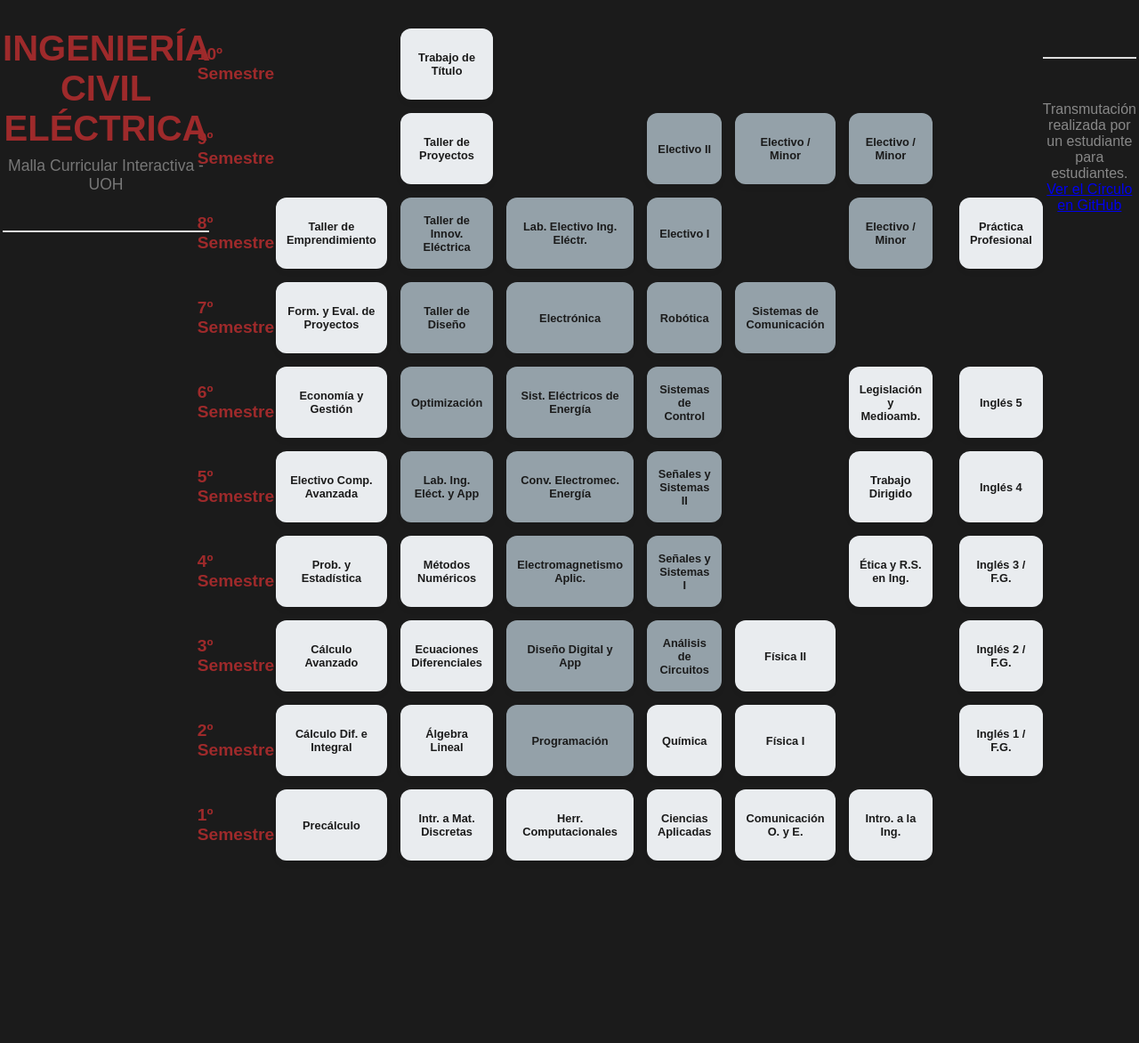
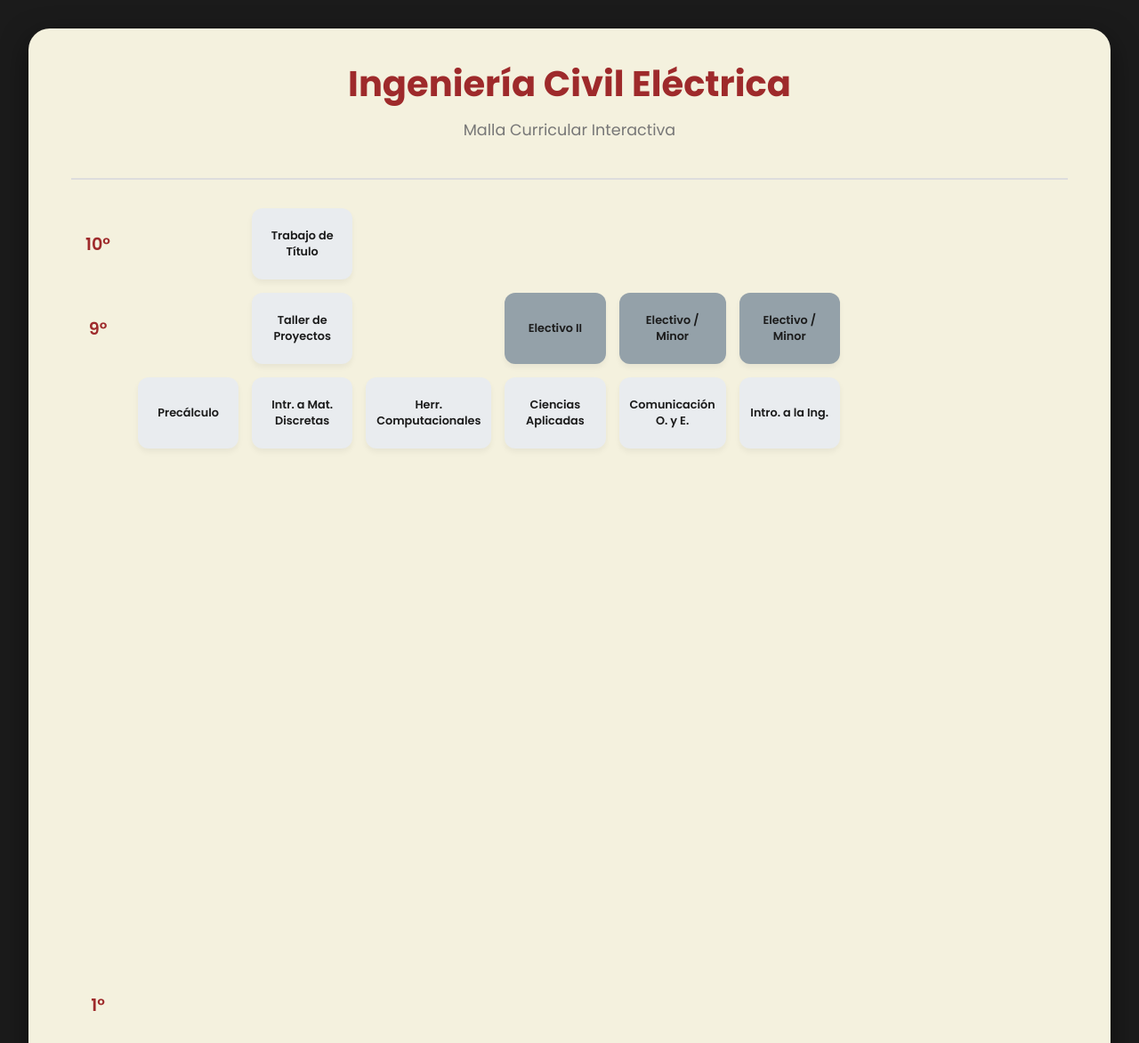
Before and after one commit to RodolfoGalaz/RodolfoGalaz.github.io, a plain HTML site: page index.html in a window 1280 px wide. Shown: the top 1172 px of the page at 89% size. Before the commit the page ends 999 px from the top, so only its background shows below. Drawn offline with Linux system fonts and the light colour scheme.

Commit message:
Update index.html

```diff
--- a/index.html
+++ b/index.html
@@ -4,102 +4,60 @@
     <meta charset="UTF-8">
     <meta name="viewport" content="width=device-width, initial-scale=1.0">
     <title>Malla Interactiva - Ing. Civil Eléctrica</title>
-    <!-- Google Fonts: Cinzel para títulos, Roboto para cuerpo -->
+    <!-- Google Fonts: Poppins, un tipo de letra moderno y redondeado -->
     <link rel="preconnect" href="https://fonts.googleapis.com">
     <link rel="preconnect" href="https://fonts.gstatic.com" crossorigin>
-    <link href="https://fonts.googleapis.com/css2?family=Cinzel:wght@700&family=Roboto:wght@400;700&display=swap" rel="stylesheet">
+    <link href="https://fonts.googleapis.com/css2?family=Poppins:wght@400;600;700&display=swap" rel="stylesheet">
     <link rel="stylesheet" href="css/style.css">
 </head>
 <body>
-    <header>
-        <h1>INGENIERÍA CIVIL ELÉCTRICA</h1>
-        <p class="subtitle">Malla Curricular Interactiva - UOH</p>
-    </header>
 
-    <main class="malla-grid">
-        <!-- SEMESTRE 10 -->
-        <div class="semestre-label" style="grid-row: 1;">10º Semestre</div>
-        <div class="materia tipo-amarillo col-2" id="TIT-1001" data-nombre="Trabajo de Título" data-sct="30" data-prereq="PROY-901" data-desc="Req.: Todos los cursos obligatorios de carrera.">Trabajo de Título</div>
+    <div class="page-container">
+        <header>
+            <h1>Ingeniería Civil Eléctrica</h1>
+            <p class="subtitle">Malla Curricular Interactiva</p>
+        </header>
 
-        <!-- SEMESTRE 9 -->
-        <div class="semestre-label" style="grid-row: 2;">9º Semestre</div>
-        <div class="materia tipo-amarillo col-2" id="PROY-901" data-nombre="Taller de Proyectos" data-sct="12" data-prereq="EMP-801,FORM-701">Taller de Proyectos</div>
-        <div class="materia tipo-verde col-4" id="ELEC-901" data-nombre="Electivo II" data-sct="6" data-prereq="">Electivo II</div>
-        <div class="materia tipo-verde col-5" id="ELEC-902" data-nombre="Electivo / Minor" data-sct="6" data-prereq="">Electivo / Minor</div>
-        <div class="materia tipo-verde col-6" id="ELEC-903" data-nombre="Electivo / Minor" data-sct="6" data-prereq="">Electivo / Minor</div>
+        <main class="malla-grid">
+            <!-- Icono SVG de ejemplo. Lo repetiremos en cada materia. -->
+            <!-- Este es un ícono de "libro" o "documento" simple -->
+            <svg class="materia-icon" xmlns="http://www.w3.org/2000/svg" width="24" height="24" viewBox="0 0 24 24" fill="none" stroke="currentColor" stroke-width="2" stroke-linecap="round" stroke-linejoin="round"><path d="M4 19.5A2.5 2.5 0 0 1 6.5 17H20"></path><path d="M6.5 2H20v20H6.5A2.5 2.5 0 0 1 4 19.5v-15A2.5 2.5 0 0 1 6.5 2z"></path></svg>
 
-        <!-- SEMESTRE 8 -->
-        <div class="semestre-label" style="grid-row: 3;">8º Semestre</div>
-        <div class="materia tipo-amarillo col-1" id="EMP-801" data-nombre="Taller de Emprendimiento" data-sct="6" data-prereq="ECO-601">Taller de Emprendimiento</div>
-        <div class="materia tipo-verde col-2" id="TIE-801" data-nombre="Taller de Innov. en Ing. Eléctrica" data-sct="6" data-prereq="DIS-701">Taller de Innov. Eléctrica</div>
-        <div class="materia tipo-verde col-3" id="LAB-801" data-nombre="Laboratorio Electivo de Ing. Eléctr." data-sct="6" data-prereq="">Lab. Electivo Ing. Eléctr.</div>
-        <div class="materia tipo-verde col-4" id="ELEC-801" data-nombre="Electivo I" data-sct="6" data-prereq="">Electivo I</div>
-        <div class="materia tipo-verde col-6" id="ELEC-802" data-nombre="Electivo / Minor" data-sct="6" data-prereq="">Electivo / Minor</div>
-        <div class="materia tipo-amarillo col-8" id="PRAC-801" data-nombre="Práctica Profesional" data-sct="12" data-prereq="" data-desc="Req.: 150 SCT aprobados.">Práctica Profesional</div>
+            <!-- La estructura de la malla sigue siendo la misma, pero ahora cada materia tiene un div para el texto y el icono se coloca fuera -->
+            <!-- SEMESTRE 10 -->
+            <div class="semestre-label" style="grid-row: 1;">10º</div>
+            <div class="materia tipo-amarillo col-2" id="TIT-1001" data-nombre="Trabajo de Título" data-sct="30" data-prereq="PROY-901" data-desc="Req.: Todos los cursos obligatorios de carrera.">
+                <div class="materia-text">Trabajo de Título</div>
+            </div>
 
-        <!-- SEMESTRE 7 -->
-        <div class="semestre-label" style="grid-row: 4;">7º Semestre</div>
-        <div class="materia tipo-amarillo col-1" id="FORM-701" data-nombre="Formulación y Evaluación de Proyectos" data-sct="6" data-prereq="ECO-601">Form. y Eval. de Proyectos</div>
-        <div class="materia tipo-verde col-2" id="DIS-701" data-nombre="Taller de Diseño" data-sct="6" data-prereq="OPT-601">Taller de Diseño</div>
-        <div class="materia tipo-verde col-3" id="ELEC-701" data-nombre="Electrónica" data-sct="6" data-prereq="CIR-304">Electrónica</div>
-        <div class="materia tipo-verde col-4" id="ROB-701" data-nombre="Robótica" data-sct="6" data-prereq="CON-602">Robótica</div>
-        <div class="materia tipo-verde col-5" id="SISCOM-701" data-nombre="Sistemas de Comunicación" data-sct="6" data-prereq="SEN-503">Sistemas de Comunicación</div>
+            <!-- SEMESTRE 9 -->
+            <div class="semestre-label" style="grid-row: 2;">9º</div>
+            <div class="materia tipo-amarillo col-2" id="PROY-901" data-nombre="Taller de Proyectos" data-sct="12" data-prereq="EMP-801,FORM-701"><div class="materia-text">Taller de Proyectos</div></div>
+            <div class="materia tipo-verde col-4" id="ELEC-901" data-nombre="Electivo II" data-sct="6" data-prereq=""><div class="materia-text">Electivo II</div></div>
+            <div class="materia tipo-verde col-5" id="ELEC-902" data-nombre="Electivo / Minor" data-sct="6" data-prereq=""><div class="materia-text">Electivo / Minor</div></div>
+            <div class="materia tipo-verde col-6" id="ELEC-903" data-nombre="Electivo / Minor" data-sct="6" data-prereq=""><div class="materia-text">Electivo / Minor</div></div>
 
-        <!-- SEMESTRE 6 -->
-        <div class="semestre-label" style="grid-row: 5;">6º Semestre</div>
-        <div class="materia tipo-amarillo col-1" id="ECO-601" data-nombre="Economía y Gestión" data-sct="6" data-prereq="PROB-401">Economía y Gestión</div>
-        <div class="materia tipo-verde col-2" id="OPT-601" data-nombre="Optimización" data-sct="6" data-prereq="NUM-402,LAB-502">Optimización</div>
-        <div class="materia tipo-verde col-3" id="SISEN-601" data-nombre="Sistemas Eléctricos de Energía" data-sct="6" data-prereq="CONV-502">Sist. Eléctricos de Energía</div>
-        <div class="materia tipo-verde col-4" id="CON-602" data-nombre="Sistemas de Control" data-sct="6" data-prereq="SISEN-601">Sistemas de Control</div>
-        <div class="materia tipo-amarillo col-6" id="LEG-601" data-nombre="Legislación en Ing. y Medioambiente" data-sct="3" data-prereq="ETI-405">Legislación y Medioamb.</div>
-        <div class="materia tipo-amarillo col-8" id="FG-5" data-nombre="Inglés 5" data-sct="3" data-prereq="FG-4">Inglés 5</div>
+            <!-- ... Y así sucesivamente para TODAS las materias ... -->
+            <!-- Ejemplo para que veas la estructura que debes replicar -->
 
-        <!-- SEMESTRE 5 -->
-        <div class="semestre-label" style="grid-row: 6;">5º Semestre</div>
-        <div class="materia tipo-amarillo col-1" id="COMP-501" data-nombre="Electivo Computación Avanzada" data-sct="6" data-prereq="ICE-203">Electivo Comp. Avanzada</div>
-        <div class="materia tipo-verde col-2" id="LAB-502" data-nombre="Lab. de Ing. Eléct. y Aplicaciones" data-sct="6" data-prereq="ICE-302,CIR-304">Lab. Ing. Eléct. y App</div>
-        <div class="materia tipo-verde col-3" id="CONV-502" data-nombre="Conversión Electromec. de la Energía" data-sct="6" data-prereq="ELET-403">Conv. Electromec. Energía</div>
-        <div class="materia tipo-verde col-4" id="SEN-503" data-nombre="Señales y Sistemas II" data-sct="6" data-prereq="SEN-404">Señales y Sistemas II</div>
-        <div class="materia tipo-amarillo col-6" id="TD-504" data-nombre="Trabajo Dirigido en Ing. Eléctrica" data-sct="3" data-prereq="CIR-304">Trabajo Dirigido</div>
-        <div class="materia tipo-amarillo col-8" id="FG-4" data-nombre="Inglés 4" data-sct="3" data-prereq="FG-3">Inglés 4</div>
+            <!-- SEMESTRE 1 -->
+            <div class="semestre-label" style="grid-row: 10;">1º</div>
+            <div class="materia tipo-amarillo col-1" id="ICE-101" data-nombre="Precálculo" data-sct="6" data-prereq="" data-recursos="https://www.khanacademy.org/math/precalculus"><div class="materia-text">Precálculo</div></div>
+            <div class="materia tipo-amarillo col-2" id="ICE-102" data-nombre="Intr. a Matemáticas Discretas" data-sct="6" data-prereq="" data-recursos="https://www.ejemplo.com/mat-discretas"><div class="materia-text">Intr. a Mat. Discretas</div></div>
+            <div class="materia tipo-amarillo col-3" id="ICE-103" data-nombre="Herramientas Computacionales" data-sct="3" data-prereq="" data-recursos="https://www.ejemplo.com/herramientas-comp"><div class="materia-text">Herr. Computacionales</div></div>
+            <div class="materia tipo-amarillo col-4" id="ICE-104" data-nombre="Ciencias Aplicadas a la Ingeniería" data-sct="6" data-prereq=""><div class="materia-text">Ciencias Aplicadas</div></div>
+            <div class="materia tipo-amarillo col-5" id="ICE-105" data-nombre="Comunicación Oral y Escrita" data-sct="3" data-prereq=""><div class="materia-text">Comunicación O. y E.</div></div>
+            <div class="materia tipo-amarillo col-6" id="ICE-106" data-nombre="Introducción a la Ingeniería" data-sct="6" data-prereq=""><div class="materia-text">Intro. a la Ing.</div></div>
 
-        <!-- SEMESTRE 4 -->
-        <div class="semestre-label" style="grid-row: 7;">4º Semestre</div>
-        <div class="materia tipo-amarillo col-1" id="PROB-401" data-nombre="Probabilidad y Estadística" data-sct="6" data-prereq="ICE-301">Prob. y Estadística</div>
-        <div class="materia tipo-amarillo col-2" id="NUM-402" data-nombre="Métodos Numéricos" data-sct="6" data-prereq="ICE-302">Métodos Numéricos</div>
-        <div class="materia tipo-verde col-3" id="ELET-403" data-nombre="Electromagnetismo Aplicado" data-sct="6" data-prereq="ICE-305">Electromagnetismo Aplic.</div>
-        <div class="materia tipo-verde col-4" id="SEN-404" data-nombre="Señales y Sistemas I" data-sct="6" data-prereq="ICE-302,CIR-304">Señales y Sistemas I</div>
-        <div class="materia tipo-amarillo col-6" id="ETI-405" data-nombre="Ética y R.S. en Ingeniería" data-sct="3" data-prereq="ICE-105">Ética y R.S. en Ing.</div>
-        <div class="materia tipo-amarillo col-8" id="FG-3" data-nombre="Inglés 3 / F.G. / Proyecto" data-sct="3" data-prereq="FG-2">Inglés 3 / F.G.</div>
+            <!-- DEBES REEMPLAZAR EL CONTENIDO DE LAS OTRAS MATERIAS PARA QUE SIGAN ESTA ESTRUCTURA: <div class="materia-text">...</div> -->
+        </main>
 
-        <!-- SEMESTRE 3 -->
-        <div class="semestre-label" style="grid-row: 8;">3º Semestre</div>
-        <div class="materia tipo-amarillo col-1" id="ICE-301" data-nombre="Cálculo Avanzado" data-sct="6" data-prereq="ICE-201,ICE-202">Cálculo Avanzado</div>
-        <div class="materia tipo-amarillo col-2" id="ICE-302" data-nombre="Ecuaciones Diferenciales" data-sct="6" data-prereq="ICE-201,ICE-202">Ecuaciones Diferenciales</div>
-        <div class="materia tipo-verde col-3" id="ICE-303" data-nombre="Diseño Digital y Aplicaciones" data-sct="4" data-prereq="ICE-203">Diseño Digital y App</div>
-        <div class="materia tipo-verde col-4" id="CIR-304" data-nombre="Análisis de Circuitos" data-sct="5" data-prereq="ICE-201,ICE-205" data-recursos="https://ejemplo.com/analisis-circuitos">Análisis de Circuitos</div>
-        <div class="materia tipo-amarillo col-5" id="ICE-305" data-nombre="Física II" data-sct="6" data-prereq="ICE-201,ICE-205">Física II</div>
-        <div class="materia tipo-amarillo col-8" id="FG-2" data-nombre="Inglés 2 / F.G." data-sct="3" data-prereq="FG-1">Inglés 2 / F.G.</div>
+        <footer>
+            <p>Hecho con el principio de Intercambio Equivalente.</p>
+        </footer>
+    </div>
 
-        <!-- SEMESTRE 2 -->
-        <div class="semestre-label" style="grid-row: 9;">2º Semestre</div>
-        <div class="materia tipo-amarillo col-1" id="ICE-201" data-nombre="Cálculo Diferencial e Integral" data-sct="6" data-prereq="ICE-101">Cálculo Dif. e Integral</div>
-        <div class="materia tipo-amarillo col-2" id="ICE-202" data-nombre="Álgebra Lineal" data-sct="6" data-prereq="ICE-101,ICE-102">Álgebra Lineal</div>
-        <div class="materia tipo-verde col-3" id="ICE-203" data-nombre="Programación" data-sct="5" data-prereq="ICE-103">Programación</div>
-        <div class="materia tipo-amarillo col-4" id="ICE-204" data-nombre="Química" data-sct="4" data-prereq="ICE-104">Química</div>
-        <div class="materia tipo-amarillo col-5" id="ICE-205" data-nombre="Física I" data-sct="6" data-prereq="ICE-101">Física I</div>
-        <div class="materia tipo-amarillo col-8" id="FG-1" data-nombre="Inglés 1 / F.G." data-sct="3" data-prereq="">Inglés 1 / F.G.</div>
-
-        <!-- SEMESTRE 1 -->
-        <div class="semestre-label" style="grid-row: 10;">1º Semestre</div>
-        <div class="materia tipo-amarillo col-1" id="ICE-101" data-nombre="Precálculo" data-sct="6" data-prereq="" data-recursos="https://www.khanacademy.org/math/precalculus">Precálculo</div>
-        <div class="materia tipo-amarillo col-2" id="ICE-102" data-nombre="Intr. a Matemáticas Discretas" data-sct="6" data-prereq="" data-recursos="https://www.ejemplo.com/mat-discretas">Intr. a Mat. Discretas</div>
-        <div class="materia tipo-amarillo col-3" id="ICE-103" data-nombre="Herramientas Computacionales" data-sct="3" data-prereq="" data-recursos="https://www.ejemplo.com/herramientas-comp">Herr. Computacionales</div>
-        <div class="materia tipo-amarillo col-4" id="ICE-104" data-nombre="Ciencias Aplicadas a la Ingeniería" data-sct="6" data-prereq="">Ciencias Aplicadas</div>
-        <div class="materia tipo-amarillo col-5" id="ICE-105" data-nombre="Comunicación Oral y Escrita" data-sct="3" data-prereq="">Comunicación O. y E.</div>
-        <div class="materia tipo-amarillo col-6" id="ICE-106" data-nombre="Introducción a la Ingeniería" data-sct="6" data-prereq="">Intro. a la Ing.</div>
-    </main>
-
+    <!-- Modal (lo sacamos del contenedor principal para que se posicione correctamente) -->
     <div id="modal-materia" class="modal">
         <div class="modal-content">
             <span class="close-button">×</span>
@@ -112,10 +70,6 @@
         </div>
     </div>
 
-    <footer>
-        <p>Transmutación realizada por un estudiante para estudiantes. <a href="https://github.com/tu-nombre-de-usuario/tu-nombre-de-usuario.github.io">Ver el Círculo en GitHub</a></p>
-    </footer>
-
     <script src="js/main.js"></script>
 </body>
 </html>
```
